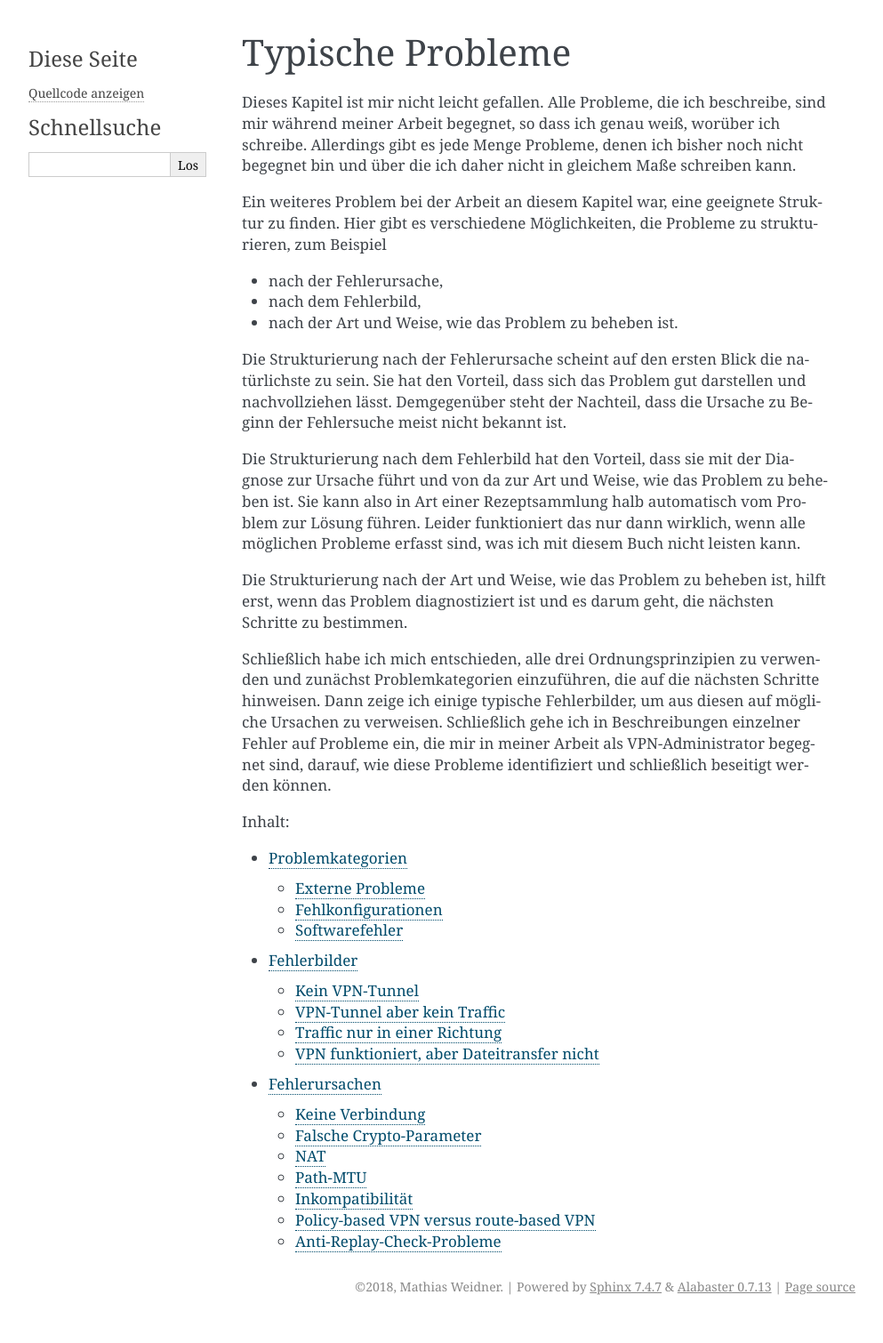
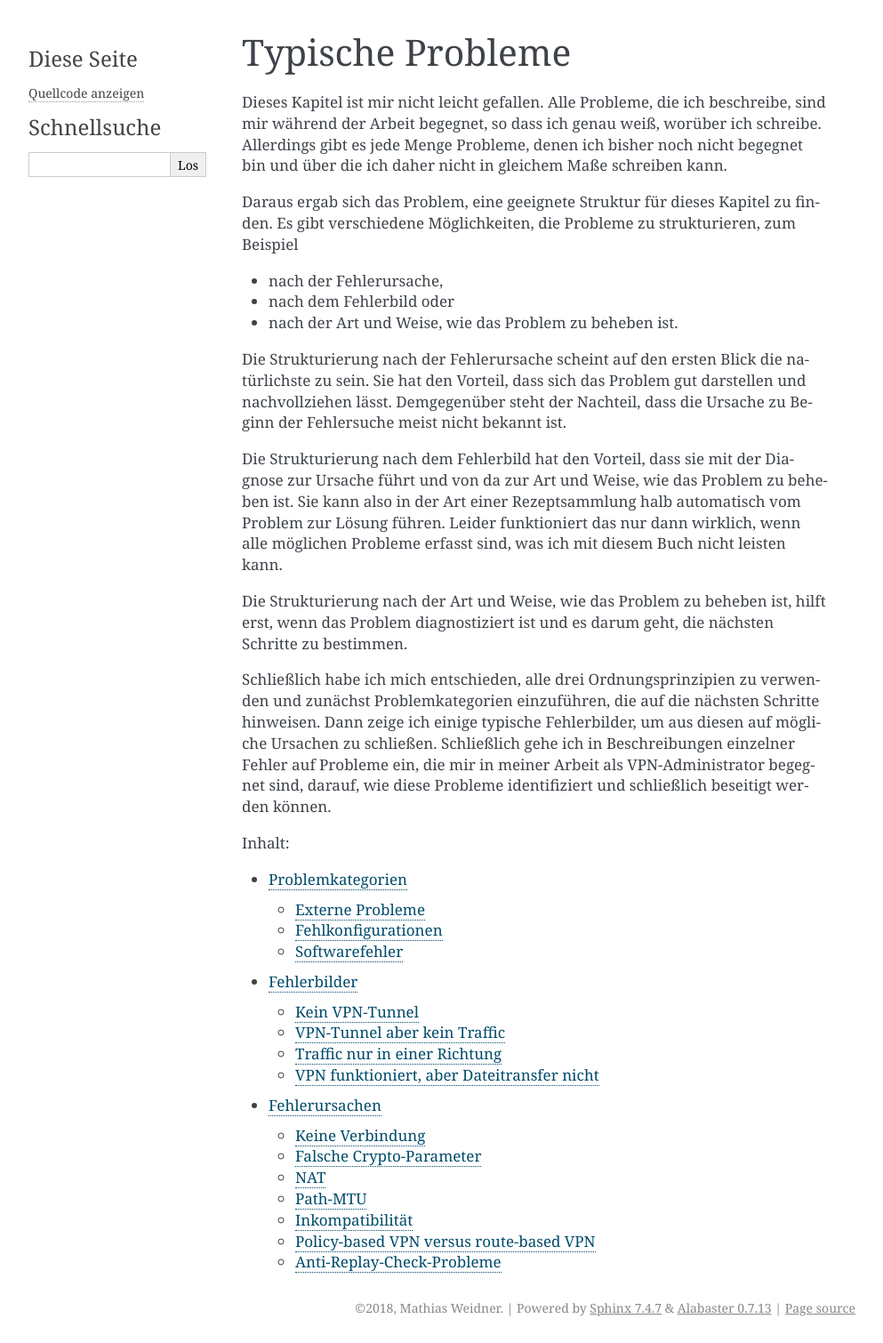
Before and after one commit to matwei-books/Fehlersuche-bei-IPsec-VPN-mit-IKEv2, a Sphinx documentation site: the page built from source/fehler/index.rst, in a window 1280 px wide. Shown: the whole page at 89% size, without its empty margins (148-1141 px from the left). Built offline with Sphinx 7.4.7, drawn with Linux system fonts in a browser that asks for light colours; before the commit the page ends 1486 px from its top, so only the background shows below that.

Commit message:
nach laut lesen überarbeitet

```diff
--- a/source/fehler/index.rst
+++ b/source/fehler/index.rst
@@ -4,18 +4,19 @@ Typische Probleme
 
 Dieses Kapitel ist mir nicht leicht gefallen.
 Alle Probleme, die ich beschreibe,
-sind mir während meiner Arbeit begegnet,
+sind mir während der Arbeit begegnet,
 so dass ich genau weiß, worüber ich schreibe.
 Allerdings gibt es jede Menge Probleme,
 denen ich bisher noch nicht begegnet bin
 und über die ich daher nicht in gleichem Maße schreiben kann.
 
-Ein weiteres Problem bei der Arbeit an diesem Kapitel war, eine
-geeignete Struktur zu finden. Hier gibt es verschiedene Möglichkeiten,
+Daraus ergab sich das Problem,
+eine geeignete Struktur für dieses Kapitel zu finden.
+Es gibt verschiedene Möglichkeiten,
 die Probleme zu strukturieren, zum Beispiel
 
 * nach der Fehlerursache,
-* nach dem Fehlerbild,
+* nach dem Fehlerbild oder
 * nach der Art und Weise, wie das Problem zu beheben ist.
 
 Die Strukturierung nach der Fehlerursache scheint auf den ersten Blick
@@ -27,8 +28,9 @@ dass die Ursache zu Beginn der Fehlersuche meist nicht bekannt ist.
 
 Die Strukturierung nach dem Fehlerbild hat den Vorteil, dass sie mit der
 Diagnose zur Ursache führt und von da zur Art und Weise, wie das Problem
-zu beheben ist. Sie kann also in Art einer Rezeptsammlung halb
-automatisch vom Problem zur Lösung führen.
+zu beheben ist.
+Sie kann also in der Art einer Rezeptsammlung halb automatisch
+vom Problem zur Lösung führen.
 Leider funktioniert das nur dann wirklich,
 wenn alle möglichen Probleme erfasst sind,
 was ich mit diesem Buch nicht leisten kann.
@@ -42,7 +44,7 @@ alle drei Ordnungsprinzipien zu verwenden
 und zunächst Problemkategorien einzuführen,
 die auf die nächsten Schritte hinweisen.
 Dann zeige ich einige typische Fehlerbilder,
-um aus diesen auf mögliche Ursachen zu verweisen.
+um aus diesen auf mögliche Ursachen zu schließen.
 Schließlich gehe ich in Beschreibungen einzelner Fehler auf Probleme ein,
 die mir in meiner Arbeit als VPN-Administrator begegnet sind,
 darauf,
```
